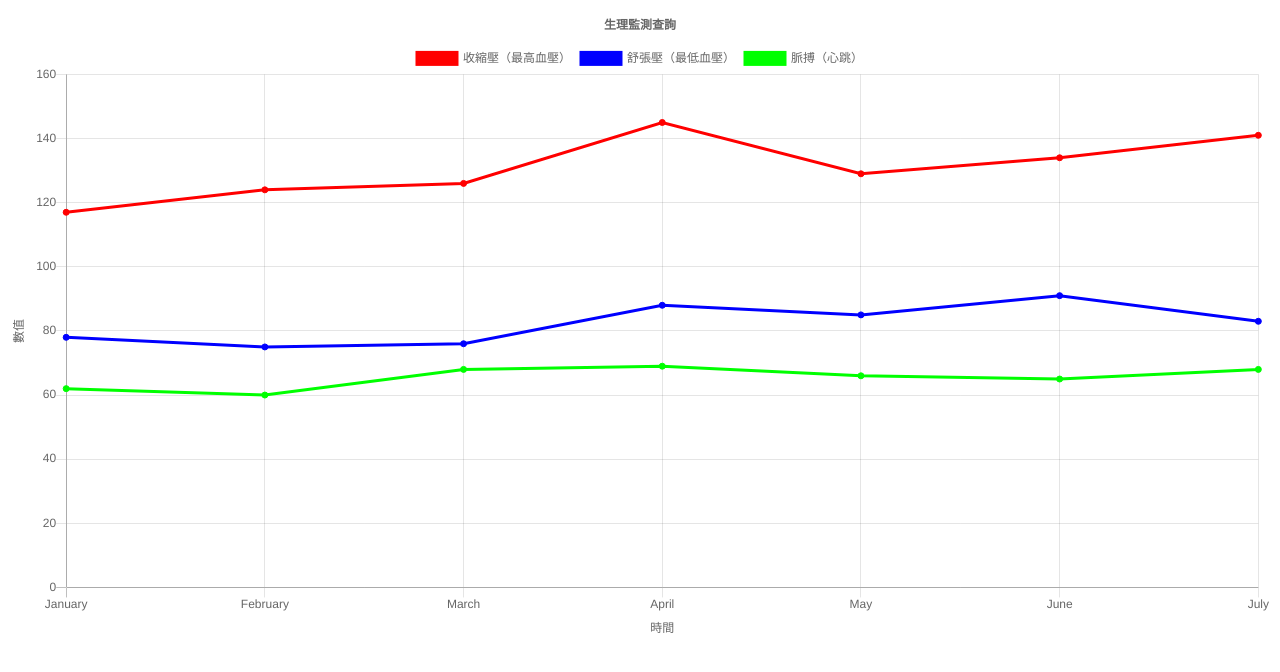
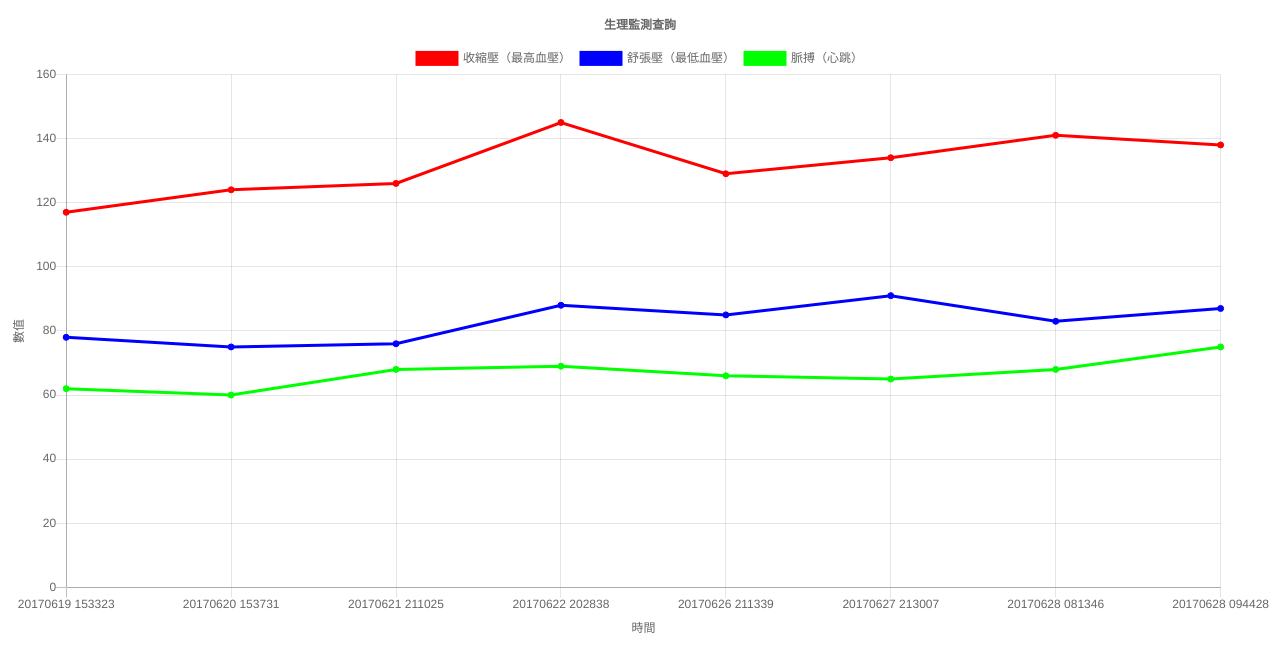
Before and after one commit to tico88612/bloodpressure-xml, a plain HTML site: page index.html in a window 1280 px wide. Drawn offline with nearby package versions, Linux system fonts and the light colour scheme.

Commit message:
Add datetime description(no format)

```diff
--- a/index.html
+++ b/index.html
@@ -13,7 +13,7 @@
         var config = {
             type: 'line',
             data: {
-                labels: ["January", "February", "March", "April", "May", "June", "July"],
+                labels: [/*"January", "February", "March", "April", "May", "June", "July"*/],
                 datasets: [{
                     label: "收縮壓（最高血壓）",
                     backgroundColor: "#FF0000",
@@ -96,6 +96,7 @@
 			config.data.datasets[0].data.push(xmlDoc.getElementsByTagName("Tag0027a001")[i].getElementsByTagName("SBP")[0].childNodes[0].nodeValue);
 			config.data.datasets[1].data.push(xmlDoc.getElementsByTagName("Tag0027a001")[i].getElementsByTagName("DBP")[0].childNodes[0].nodeValue);
 			config.data.datasets[2].data.push(xmlDoc.getElementsByTagName("Tag0027a001")[i].getElementsByTagName("PUL")[0].childNodes[0].nodeValue);
+			config.data.labels.push(xmlDoc.getElementsByTagName("Tag00080012")[i].childNodes[0].nodeValue+'\n'+xmlDoc.getElementsByTagName("Tag00080013")[i].childNodes[0].nodeValue)
 		}
 	}
 
```
